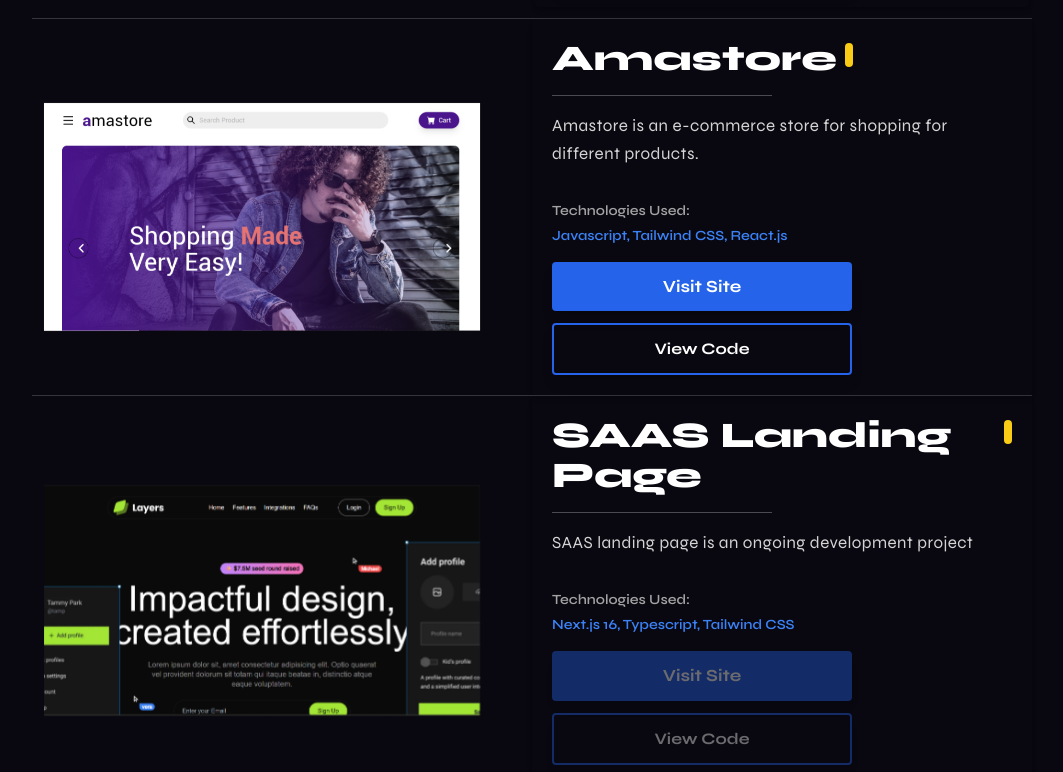
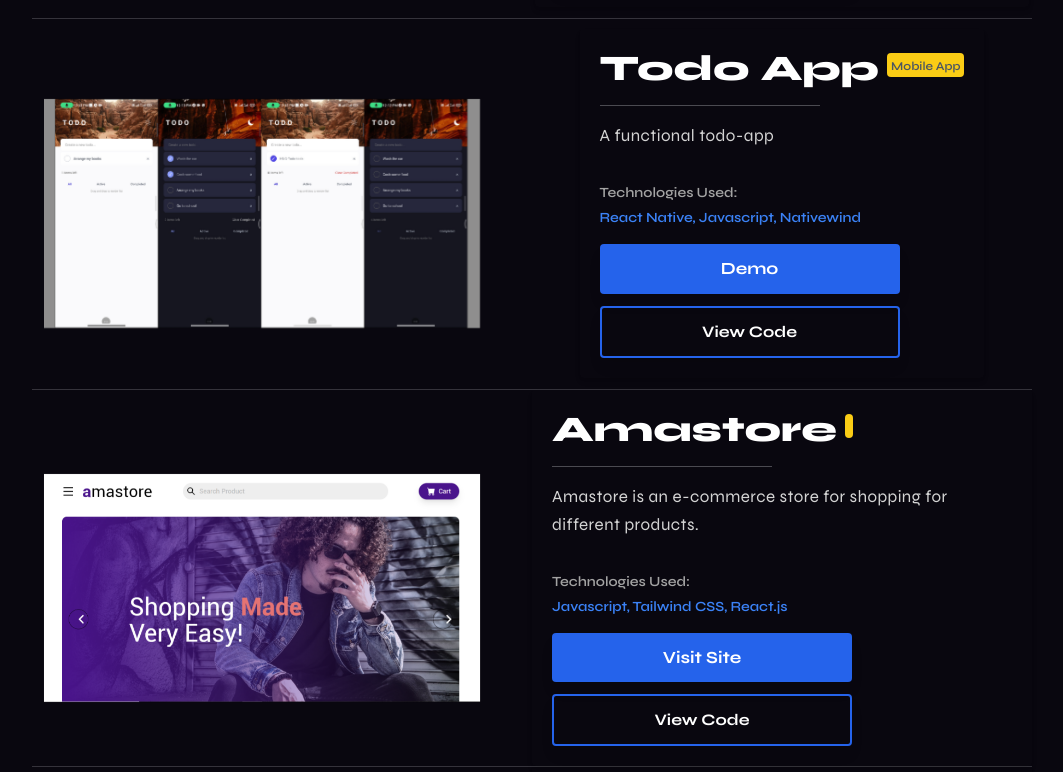
Before and after one commit to Iamkinggee/myportfolio, a React (Create React App) app: page / in a window 1280 px wide. Shown: the part 8628-9400 px from the top of the page, without its empty margins (108-1171 px from the left). Built offline with nearby package versions, Linux system fonts and the light colour scheme.

Commit message:
update: todo project added

```diff
--- a/src/components/ProjectFolder/Projects.js
+++ b/src/components/ProjectFolder/Projects.js
@@ -325,6 +325,31 @@
           />
 
           <ProjectCard
+            title='Todo App'
+            techtools='React Native, Javascript, Nativewind'
+            MobileApp="Mobile App"
+            discription='A functional todo-app'
+            visitsitebutton='Demo'
+            viewcodebutton='View Code'
+            image={<img loading='lazy' src={todoo} alt="todo-app" className='object-contain h-full p-3 m-auto w-full md:h-[350px] md:w-[500px] bg-transparent' />}
+            visitsitelink='https://drive.google.com/file/d/1yi9-052LP8RV6BSnly9TTXHorireCIac/view?usp=sharing'
+            viewcodelink='https://github.com/Iamkinggee/Hng13Task3B.git'
+          />
+
+
+
+
+
+
+
+
+
+
+
+
+
+
+          <ProjectCard
             title='Amastore'
             techtools='Javascript, Tailwind CSS, React.js'
             discription='Amastore is an e-commerce store for shopping for different products.'
```
